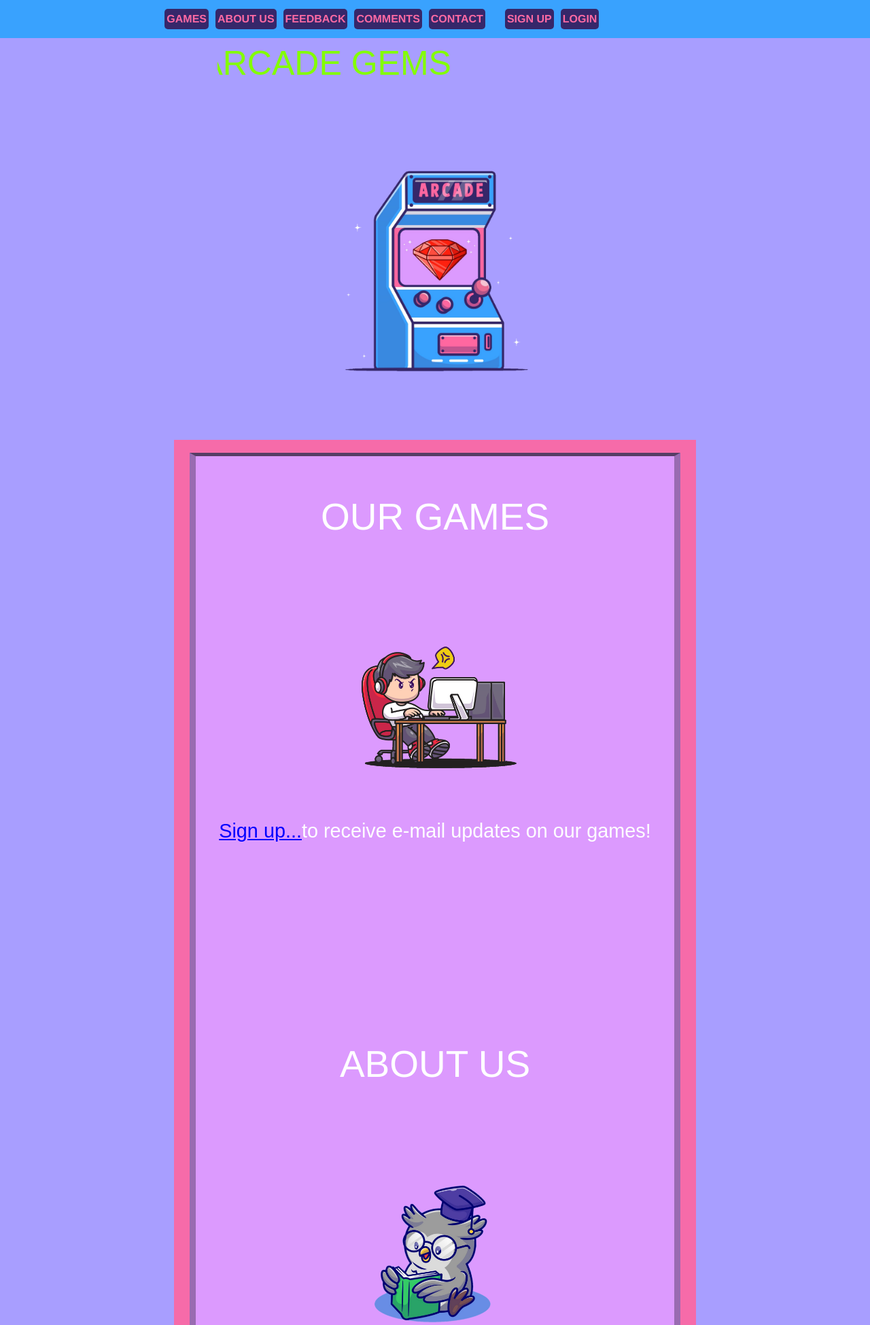
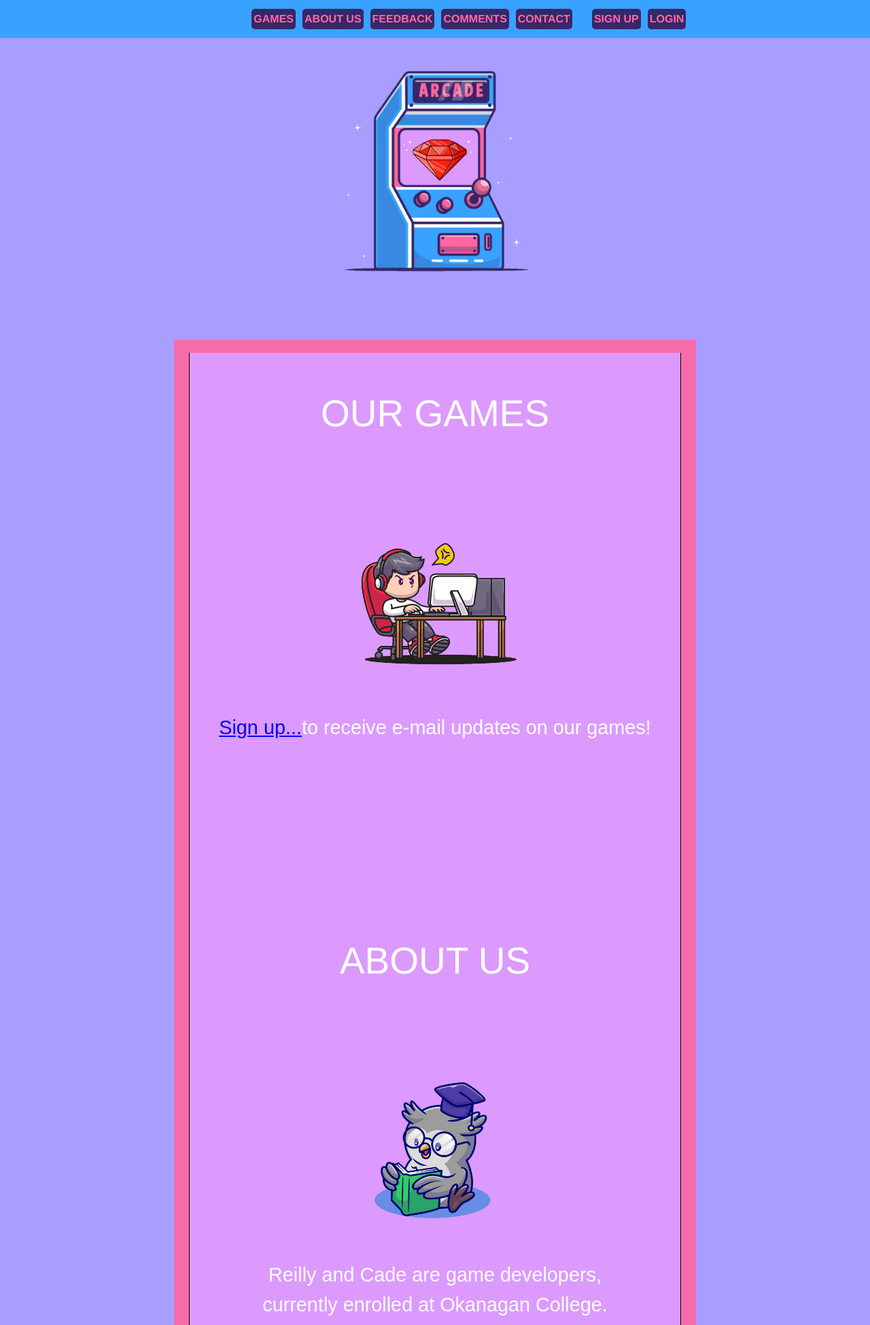
Before and after one commit to ArcadeGems/COSC219Project, a PHP site: page / in a window 1280 px wide. Shown: the top 1949 px of the page at 68% size. Run offline with PHP 8.4, Linux system fonts and the light colour scheme; some web fonts are replaced.

Commit message:
Revert "moved scrolling text bar, added depth to main"
This reverts commit de85e7680a1e3e5a20e973bb2b850807a6aa1ecb.

```diff
--- a/JS/jQueryDemo.js
+++ b/JS/jQueryDemo.js
@@ -1,13 +1,14 @@
 $(document).ready(function() {
-  var pos = 130;
-  var id = setInterval(frame, 20);
+    var pos = 200;
+    var id = setInterval(frame, 25);
 
-  function frame() {
-    if (pos == -65) {
-      pos = 130;
-    } else {
-      pos--;
-      $(".scrolltext").css("left", pos + '%'); // use the class selector instead of the id selector
+    function frame() {
+      if (pos == -100) {
+        pos = 200;
+      } else {
+        pos--;
+        $("#scrolltext").css("left", pos + '%');
+        $("#scrolltext2").css("left", (pos + 25) + '%'); // start this sentence 25% ahead of the first one
+      }
     }
-  }
 });
--- a/css/style.css
+++ b/css/style.css
@@ -29,21 +29,7 @@
 	text-decoration: none;
 	color: rgb(255, 106, 164);
 }
-nav {
-	display: flex;
-	justify-content: center;
-	align-items: center;
-	position: fixed;
-	top: 0;
-	width: 100%;
-	background-color: rgb(57, 162, 254);
-	z-index: 1;
-	font-weight: bold;
-	white-space: nowrap;
 
-}
-
-nav
 .navbar {
 	position: fixed;
 	justify-content: center;
@@ -158,6 +144,7 @@
 	flex-direction: column;
 	align-items: center;
 	background-color: rgba(255, 103, 160, 0.9);
+	padding: 1.5% 0 0 0;
 	margin: 0 20% 0 20%;
 	min-height: calc(100vh - 20vh);
 	color: white;
@@ -165,13 +152,12 @@
 
 main section {
 	background-color: rgb(220, 154, 254);
-	border: 9px solid rgba(0,0,0, 0.3);
-	border-top: 5px solid rgba(0,0,0, 0.6);
-	border-bottom: 20px solid rgba(255,255,255, 0.3);
-	margin: 2.5% 3% 0 3%;
+	border: 1px solid black;
+	margin: 0 3% 0 3%;
 	min-height: calc(100vh - 20vh);
+	border-top: 10px;
+	border-top-color: white;
 	font-size: calc(1em + 1vw);
-
 }
 
 main h2 {
@@ -293,10 +279,3 @@
 		color: red;
 	}
 }
-
-  .scrolltext {
-	display: inline-block;
-	font-size: 50px;
-	white-space: nowrap;
-	animation: scroll 5s linear infinite;
-  }
--- a/index.php
+++ b/index.php
@@ -12,9 +12,8 @@
 </head>
 
 <body>
-
   <header>
-    <?php include('php/structure/top_navigation_bar.php'); ?>
+    <?php include('php/structure/top_navigation_bar.php');?>
     <section class="logo">
       <img src="img/logo_square_1485x1485_tight_transparent1.png" alt="logo" id="logo" />
     </section>
@@ -38,5 +37,4 @@
   <script src="https://stackpath.bootstrapcdn.com/bootstrap/5.0.0-alpha1/js/bootstrap.min.js" integrity="sha384-oesi62hOLfzrys4LxRF63OJCXdXDipiYWBnvTl9Y9/TRlw5xlKIEHpNyvvDShgf/" crossorigin="anonymous"></script>
   <script src="https://cdn.jsdelivr.net/npm/popper.js@1.16.0/dist/umd/popper.min.js" integrity="sha384-Q6E9RHvbIyZFJoft+2mJbHaEWldlvI9IOYy5n3zV9zzTtmI3UksdQRVvoxMfooAo" crossorigin="anonymous"></script>
 </body>
-
 </html>
--- a/php/content/index_body.php
+++ b/php/content/index_body.php
@@ -44,5 +44,10 @@
     <textarea readonly id="terminal" rows="10" cols="50"></textarea>
     <script src="JS/terminalFunction.js"></script>
   </div>
+  <div class="scroll" style="width: 100%; overflow: hidden;">
+    <p id="scrolltext" style="font-size: 50px; position: relative; right: 100%; white-space: nowrap; animation: rainbow 5s linear infinite;">Contact Us</p>
+    <p id="scrolltext2" style="font-size: 50px; position: relative; right: 100%; white-space: nowrap; animation: rainbow 5s linear infinite;">with our social links down below!</p>
+    <script src="JS/jQueryDemo.js"></script>
+  </div>
   <br><br>
 </h1>
--- a/php/structure/top_navigation_bar.php
+++ b/php/structure/top_navigation_bar.php
@@ -1,10 +1,9 @@
-<!DOCTYPE html>
-<html>
 <?php
-// if (session_status() == PHP_SESSION_NONE) {
-// 	ob_start();
-// 	session_start();
-// }
+
+if (session_status() == PHP_SESSION_NONE) {
+	ob_start();
+	session_start();
+}
 $gamesLink = "#games";
 $aboutUsLink = "#aboutus";
 $joinNowLink = "#database";
@@ -16,22 +15,7 @@
 }
 ?>
 
-<head>
-<?php
-if (session_status() == PHP_SESSION_NONE) {
-	ob_start();
-	session_start();
-}
-
-?>
-<script src="https://ajax.googleapis.com/ajax/libs/jquery/3.5.1/jquery.min.js"></script>
-	<!-- <script src="https://ajax.googleapis.com/ajax/libs/jquery/3.5.1/jquery.min.js"></script> -->
-	<script src="JS/jQueryDemo.js"></script>
-
-</head>
-
 <body>
-	<!-- <script src="https://ajax.googleapis.com/ajax/libs/jquery/3.5.1/jquery.min.js"></script> -->
 	<div class="modal fade" id="modalLoginForm" tabindex="-1" role="dialog" aria-labelledby="myModalLabel" aria-hidden="true">
 		<div class="modal-dialog modal-dialog-centered" role="document">
 			<div class="modal-content">
@@ -87,17 +71,7 @@
 			</ul>
 		</div>
 	</nav>
-	<div class="scroll" style="width: 50%; margin: 0 auto; overflow: hidden;">
-		<p class="scrolltext" id="scrolltext" style="position: relative; left: 10%; animation: rainbow 5s infinite">
-			ARCADE GEMS
-		</p>
-	</div>
-	<script src="JS/jQueryDemo.js"></script>
-	<!-- <script src="https://ajax.googleapis.com/ajax/libs/jquery/3.5.1/jquery.min.js"></script> -->
-
 	<script src="JS/loginFunction.js"></script>
 
 	<script src="JS/cookie.js"></script>
 </body>
-
-</html>
```
